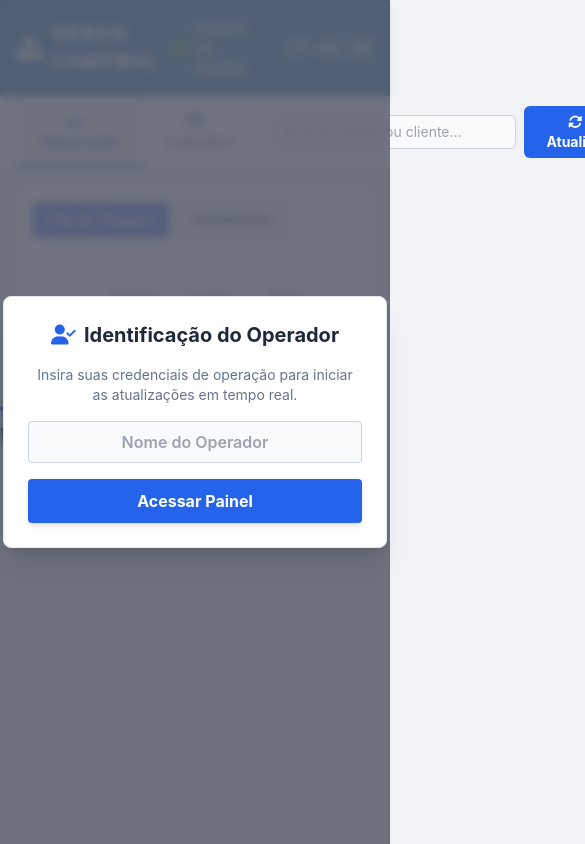
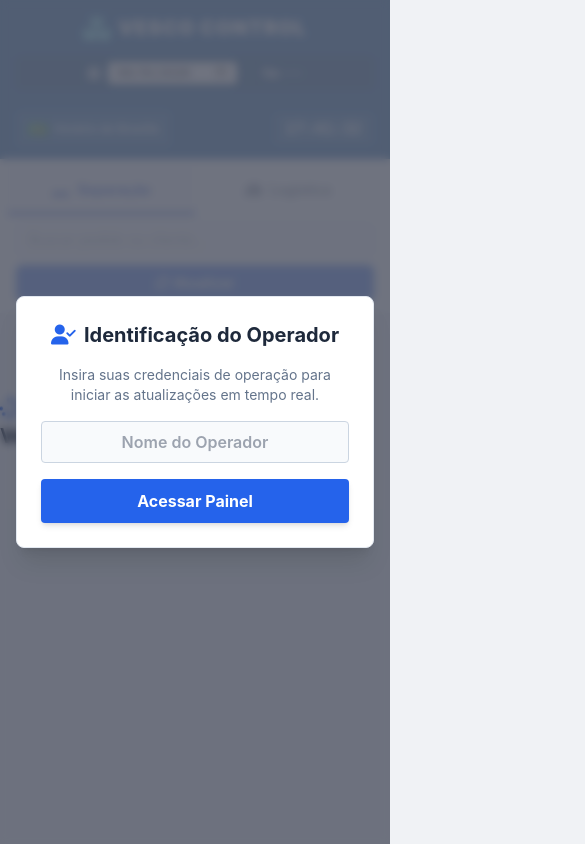
Before and after one commit to maxuelsheskof18-boop/DashLogistica, a plain HTML site: page index.html in a window 390 px wide. Shown: the top 844 px of the page, 585 px wide, since content can reach past the window. Drawn offline with nearby package versions, Linux system fonts and the light colour scheme.

Commit message:
Update index.html

```diff
--- a/index.html
+++ b/index.html
@@ -21,10 +21,12 @@
     .status-dot { width:8px; height:8px; border-radius:50%; display:inline-block; }
 
     .tab-nav { border-bottom: 2px solid #e2e8f0; }
-    .tab-btn { padding:12px 24px; font-weight:600; font-size:15px; color:#64748b; border-bottom:3px solid transparent; transition: all 0.2s; }
+    .tab-btn { padding:12px 16px; md:padding:12px 24px; font-weight:600; font-size:14px; md:font-size:15px; color:#64748b; border-bottom:3px solid transparent; transition: all 0.2s; }
     .tab-btn.active { color:#1d4ed8; border-bottom-color:#1d4ed8; font-weight:700; background:#f8fafc; }
 
-    #map { height: 500px; width: 100%; border-radius: 8px; border: 1px solid #cbd5e1; }
+    #map { height: 400px; width: 100%; border-radius: 8px; border: 1px solid #cbd5e1; }
+    @media (min-width: 1024px) { #map { height: 500px; } }
+
     .toast { position:fixed; right:18px; top:18px; z-index:9999; background:#1e293b; color:#ffffff; padding:12px 18px; border-radius:8px; display:none; box-shadow: 0 4px 6px -1px rgba(0,0,0,0.1); }
     #loadingOverlay { position:fixed; inset:0; display:none; align-items:center; justify-content:center; background:rgba(255,255,255,0.7); z-index:999; color:#1e293b; font-weight: 600; }
 
@@ -44,7 +46,7 @@
   <div id="loadingOverlay"><div class="text-xl"><i class="fas fa-spinner fa-spin mr-2 text-blue-600"></i>Sincronizando Banco de Dados Vesco...</div></div>
   <div id="toast" class="toast"></div>
 
-  <div id="operatorModal" class="fixed inset-0 bg-slate-900/60 backdrop-blur-sm flex items-center justify-center z-[5000] hidden">
+  <div id="operatorModal" class="fixed inset-0 bg-slate-900/60 backdrop-blur-sm flex items-center justify-center z-[5000] hidden p-4">
     <div class="bg-white p-6 rounded-lg max-w-sm w-full text-center space-y-4 shadow-xl border border-slate-200">
       <h3 class="text-xl font-bold text-slate-800"><i class="fas fa-user-check mr-2 text-blue-600"></i>Identificação do Operador</h3>
       <p class="text-sm text-slate-500">Insira suas credenciais de operação para iniciar as atualizações em tempo real.</p>
@@ -53,52 +55,52 @@
     </div>
   </div>
 
-  <header class="bg-[#004f9f] text-white px-4 py-3 flex justify-between items-center shadow-md">
-    <div class="flex items-center gap-6">
+  <header class="bg-[#004f9f] text-white px-4 py-3 flex flex-col sm:flex-row justify-between items-center gap-3 shadow-md">
+    <div class="flex flex-col sm:flex-row items-center gap-3 sm:gap-6 text-center sm:text-left w-full sm:w-auto">
       <div class="flex items-center gap-2">
-        <i class="fas fa-boxes text-2xl"></i>
+        <i class="fas fa-boxes text-2xl text-cyan-300"></i>
         <span class="text-xl font-black tracking-wider">VESCO CONTROL</span>
       </div>
-      <div class="hidden lg:flex items-center gap-3 bg-[#003f80] px-3 py-1.5 rounded text-sm">
-        <span class="opacity-80"><i class="fas fa-calendar-alt mr-1"></i> Operação:</span>
+      <div class="flex items-center justify-center gap-2 bg-[#003f80] px-3 py-1.5 rounded text-sm w-full sm:w-auto">
+        <span class="opacity-80"><i class="fas fa-calendar-alt"></i></span>
         <input type="date" id="topCalendar" class="bg-white text-slate-800 font-bold rounded px-2 py-0.5 text-xs outline-none cursor-pointer" onchange="render()">
         <span class="border-l border-white/20 h-4 mx-1"></span>
-        <span id="activeOperatorDisplay" class="font-bold">Op: ---</span>
+        <span id="activeOperatorDisplay" class="font-bold text-xs truncate max-w-[120px]">Op: ---</span>
       </div>
     </div>
-    <div class="flex items-center gap-4">
-      <button onclick="stopAudioAlarm()" id="btnMute" class="hidden bg-red-600 hover:bg-red-700 text-white font-bold px-3 py-1 rounded text-xs flex items-center gap-1.5 animate-bounce">
-        <i class="fas fa-volume-mute"></i> Silenciar Alarme
+    <div class="flex items-center justify-between sm:justify-end gap-4 w-full sm:w-auto border-t border-white/10 sm:border-t-0 pt-2 sm:pt-0">
+      <button onclick="stopAudioAlarm()" id="btnMute" class="hidden bg-red-600 hover:bg-red-700 text-white font-bold px-3 py-1.5 rounded text-xs items-center gap-1.5 animate-bounce">
+        <i class="fas fa-volume-mute"></i> Silenciar
       </button>
-      <div class="flex items-center gap-1.5 text-sm bg-white/10 px-3 py-1.5 rounded font-medium">
+      <div class="flex items-center gap-1.5 text-xs sm:text-sm bg-white/10 px-3 py-1.5 rounded font-medium">
         <span class="text-base">🇧🇷</span> Horário de Brasília
       </div>
-      <div id="clock" class="text-lg font-bold font-mono bg-white/10 px-3 py-1 rounded"></div>
+      <div id="clock" class="text-base sm:text-lg font-bold font-mono bg-white/10 px-3 py-1 rounded"></div>
     </div>
   </header>
 
-  <div class="bg-white tab-nav flex px-4 shadow-sm justify-between items-center">
-    <div class="flex">
-      <button onclick="switchTab('separacao')" id="main-sep" class="tab-btn active"><i class="fas fa-pallet mr-2"></i>Separação</button>
-      <button onclick="switchTab('logistica')" id="main-log" class="tab-btn"><i class="fas fa-map-location-dot mr-2"></i>Logística</button>
+  <div class="bg-white tab-nav flex flex-col md:flex-row shadow-sm justify-between items-stretch md:items-center p-2 md:p-0 gap-2">
+    <div class="flex justify-center md:justify-start">
+      <button onclick="switchTab('separacao')" id="main-sep" class="tab-btn active flex-1 md:flex-none text-center"><i class="fas fa-pallet mr-2"></i>Separação</button>
+      <button onclick="switchTab('logistica')" id="main-log" class="tab-btn flex-1 md:flex-none text-center"><i class="fas fa-map-location-dot mr-2"></i>Logística</button>
     </div>
-    <div class="flex items-center gap-2 px-4">
-      <input id="search" class="bg-slate-50 border border-slate-300 px-3 py-1.5 rounded-md text-sm w-64 outline-none focus:border-blue-500" placeholder="Buscar pedido ou cliente..." oninput="render()">
-      <button class="bg-blue-600 hover:bg-blue-700 text-white font-bold px-4 py-1.5 rounded-md text-sm transition-colors" onclick="load()"><i class="fas fa-sync-alt mr-1"></i>Atualizar</button>
+    <div class="flex flex-col sm:flex-row items-stretch sm:items-center gap-2 px-2 md:px-4 pb-1 md:pb-0">
+      <input id="search" class="bg-slate-50 border border-slate-300 px-3 py-1.5 rounded-md text-sm w-full sm:w-64 outline-none focus:border-blue-500" placeholder="Buscar pedido ou cliente..." oninput="render()">
+      <button class="bg-blue-600 hover:bg-blue-700 text-white font-bold px-4 py-2 md:py-1.5 rounded-md text-sm transition-colors w-full sm:w-auto flex items-center justify-center gap-1" onclick="load()"><i class="fas fa-sync-alt"></i> Atualizar</button>
     </div>
   </div>
 
-  <main class="p-4 md:p-6 flex-grow">
+  <main class="p-3 md:p-6 flex-grow">
 
     <section id="view-separacao" class="space-y-4">
-      <div class="card p-4">
+      <div class="card p-3 md:p-4">
         <div class="flex gap-2 border-b border-slate-200 pb-3 mb-4">
           <button id="sub-fila" onclick="switchSubTab('fila')" class="bg-blue-700 text-white px-4 py-1.5 rounded text-sm font-bold shadow-sm">Fila de Triagem</button>
           <button id="sub-pend" onclick="switchSubTab('pendencias')" class="bg-slate-100 text-slate-700 px-4 py-1.5 rounded text-sm font-bold border border-slate-300 hover:bg-slate-200">Pendências</button>
         </div>
 
-        <div id="subview-fila" class="overflow-x-auto">
-          <table class="w-full text-left border-collapse">
+        <div id="subview-fila" class="overflow-x-auto rounded-md border border-slate-100">
+          <table class="w-full text-left border-collapse min-w-[800px]">
             <thead>
               <tr class="border-b-2 border-slate-200 text-slate-500 font-bold text-sm bg-slate-50">
                 <th class="p-3">Status</th>
@@ -114,8 +116,8 @@
           </table>
         </div>
 
-        <div id="subview-pendencias" class="hidden overflow-x-auto">
-          <table class="w-full text-left border-collapse">
+        <div id="subview-pendencias" class="hidden overflow-x-auto rounded-md border border-slate-100">
+          <table class="w-full text-left border-collapse min-w-[600px]">
             <thead>
               <tr class="border-b-2 border-slate-200 text-slate-500 font-bold text-sm bg-slate-50">
                 <th class="p-3">Pedido #</th>
@@ -133,9 +135,9 @@
     <section id="view-logistica" class="hidden">
       <div class="grid grid-cols-1 lg:grid-cols-5 gap-4">
 
-        <div class="card p-4 lg:col-span-3 overflow-x-auto">
+        <div class="card p-3 md:p-4 lg:col-span-3 overflow-x-auto order-2 lg:order-1 rounded-md border border-slate-100">
           <h3 class="font-bold text-slate-800 mb-3 text-base flex items-center gap-2"><i class="fas fa-list-check text-blue-600"></i> Manifesto de Despacho Técnico</h3>
-          <table class="w-full text-left border-collapse">
+          <table class="w-full text-left border-collapse min-w-[700px]">
             <thead>
               <tr class="border-b border-slate-200 text-slate-500 font-bold text-xs bg-slate-50 uppercase">
                 <th class="p-3">Pedido #</th>
@@ -149,15 +151,15 @@
           </table>
         </div>
 
-        <div class="card p-4 lg:col-span-2 flex flex-col justify-between relative">
+        <div class="card p-3 md:p-4 lg:col-span-2 flex flex-col justify-between order-1 lg:order-2 relative">
           <div class="mb-3">
             <h3 class="font-bold text-slate-800 text-base flex items-center gap-2"><i class="fas fa-earth-americas text-emerald-600"></i> Roteirização Urbana Real</h3>
             <p class="text-xs text-slate-400">Afinetes plotados dinamicamente com base nas vias urbanas mapeadas.</p>
           </div>
-          <div class="relative">
+          <div class="relative w-full">
             <div id="map"></div>
 
-            <div class="absolute bottom-4 right-4 z-[1000] summary-box text-xs space-y-1.5 w-48 text-slate-700">
+            <div class="absolute bottom-2 right-2 sm:bottom-4 sm:right-4 z-[1000] summary-box text-[11px] sm:text-xs space-y-1 sm:space-y-1.5 w-40 sm:w-48 text-slate-700">
               <div class="font-bold text-slate-900 border-b border-slate-200 pb-1 mb-1 text-center">Resumo da Frota</div>
               <div class="flex justify-between items-center"><span><span class="status-dot bg-cyan-400 mr-1.5"></span>A Separar:</span><span class="font-bold" id="sum-separar">0</span></div>
               <div class="flex justify-between items-center"><span><span class="status-dot bg-emerald-400 mr-1.5"></span>Em Separação:</span><span class="font-bold" id="sum-processo">0</span></div>
@@ -265,14 +267,13 @@
       });
     }
 
-    // SALVA O HORÁRIO MANUAL DIGITADO DIRETAMENTE NA PLANILHA
     function updateAlarmTimeJsonp(id, timeValue) {
       if (!timeValue) return;
       showLoading(true);
       const url = `${API}?action=updateStatus&id=${id}&alarme=${encodeURIComponent(timeValue)}&operador=${encodeURIComponent(currentOperator)}`;
       jsonpFetch(url, function(err, resp){
         showLoading(false);
-        showToast(`Horário Limite do Pedido #${id} definido para ${timeValue}`);
+        showToast(`Alarme do Pedido #${id} alterado`);
         load();
       });
     }
@@ -307,8 +308,6 @@
       orders.forEach(o => {
         const st = String(o.status_logistica || o.STATUS_LOGISTICA || '').toLowerCase().trim();
         let limitTime = String(o.alarme || o.ALARME || '').trim();
-
-        // Limpa strings com datas completas se o Apps script enviar objeto Date bruto
         if (limitTime.includes('T')) limitTime = limitTime.split('T')[1].substring(0,5);
 
         if ((st === 'a separar' || st === 'em separação' || st === 'em separacao' || st === '' || st.includes('pronto')) && limitTime && limitTime.includes(':')) {
@@ -385,12 +384,10 @@
                   </span>
                 </td>
                 <td class="p-3 font-black text-slate-900 text-base">#${numero}</td>
-
                 <td class="p-3 text-center">
                   <input type="time" class="bg-slate-50 text-slate-800 font-bold font-mono border border-slate-300 rounded px-2 py-1 text-sm outline-none focus:border-blue-500 text-center"
                     value="${horarioAlarme}" onchange="updateAlarmTimeJsonp('${id}', this.value)">
                 </td>
-
                 <td class="p-3 text-center">
                   <span class="bg-slate-100 text-[#004f9f] border border-slate-300 px-3 py-1.5 rounded-md font-mono font-black text-base tracking-wide shadow-sm inline-block">
                     <i class="far fa-calendar-check mr-1.5 text-blue-600"></i>${previsãoVisual}
@@ -439,12 +436,10 @@
           return `
             <tr id="row-pedido-${id}" class="hover:bg-slate-50 text-slate-700 transition-colors">
               <td class="p-3 font-bold text-slate-900 text-base">#${numero}</td>
-
               <td class="p-3 text-center">
                 <input type="time" class="bg-slate-50 text-slate-800 font-bold font-mono border border-slate-300 rounded px-2 py-1 text-sm outline-none focus:border-blue-500 text-center"
                   value="${horarioAlarme}" onchange="updateAlarmTimeJsonp('${id}', this.value)">
               </td>
-
               <td class="p-3">
                 <div class="font-bold text-slate-900">${escapeHtml(cliente)}</div>
                 <div class="text-xs text-slate-400 font-mono mt-0.5">${escapeHtml(endereco)}</div>
@@ -522,6 +517,7 @@
       if(which === 'logistica') { setTimeout(() => map.invalidateSize(), 200); }
     }
 
+    // Corrigido comportamento visual do toggle de sub-abas mobile
     function switchSubTab(name){
       document.getElementById('subview-fila').classList.toggle('hidden', name !== 'fila');
       document.getElementById('subview-pendencias').classList.toggle('hidden', name !== 'pendencias');
```
